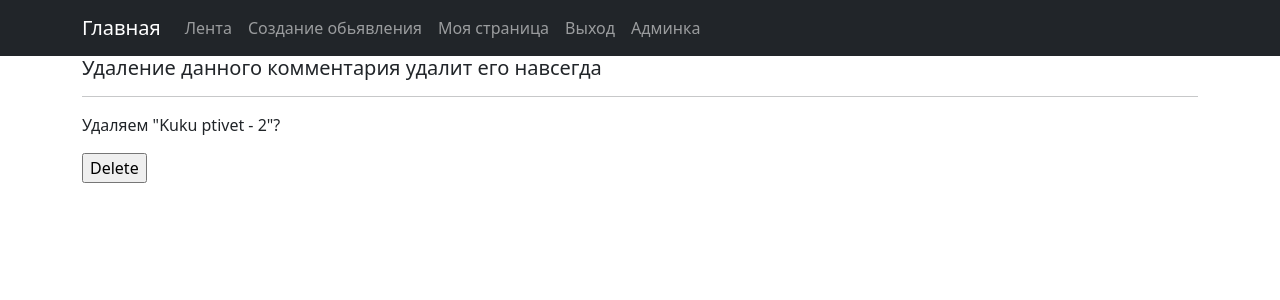
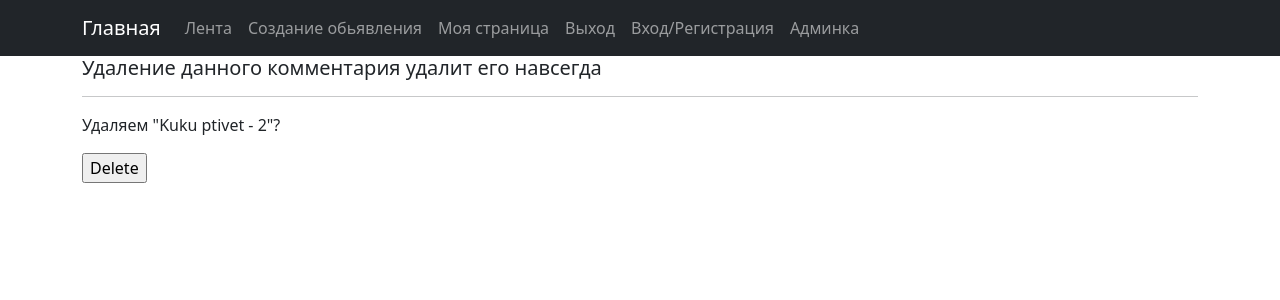
Before and after one commit to MarinaZLKN/MMORPG, a Django app: page /delete/2/ in a window 1280 px wide. Shown: the top 300 px of the page. Run offline with Django 4.2, Linux system fonts and the light colour scheme; data comes from the database, SQL or seed files in the repository; both versions use the stored data as it was after the commit; some libraries are stand-ins or nearby versions.

Commit message:
Добавила кнопку Вход

```diff
--- a/TheBoard/templates/default.html
+++ b/TheBoard/templates/default.html
@@ -35,6 +35,9 @@
                                 <a class="nav-link" href="/accounts/logout/">Выход</a>
                          </li>
                         <li class="nav-item">
+                                <a class="nav-link" href="/accounts/login/">Вход/Регистрация</a>
+                         </li>
+                        <li class="nav-item">
                                 <a class="nav-link" href="/admin/">Админка</a>
                          </li>
                     </ul>
```
Also changed, not shown: TheBoard/db.sqlite3.
